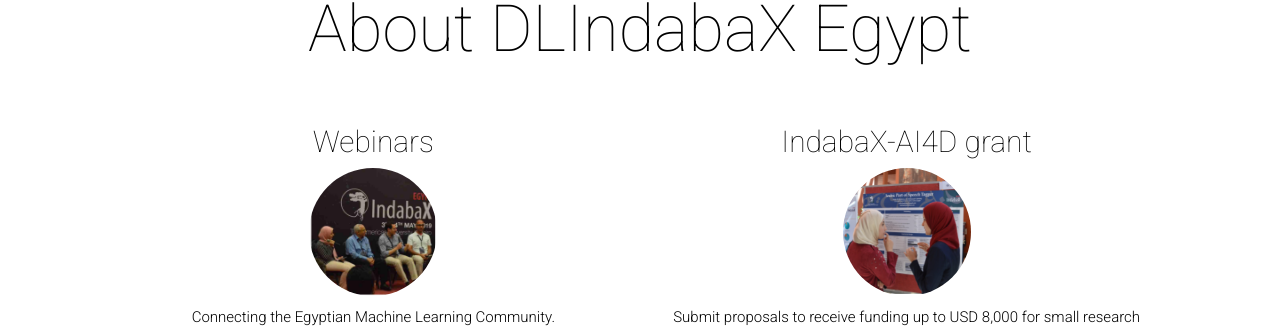
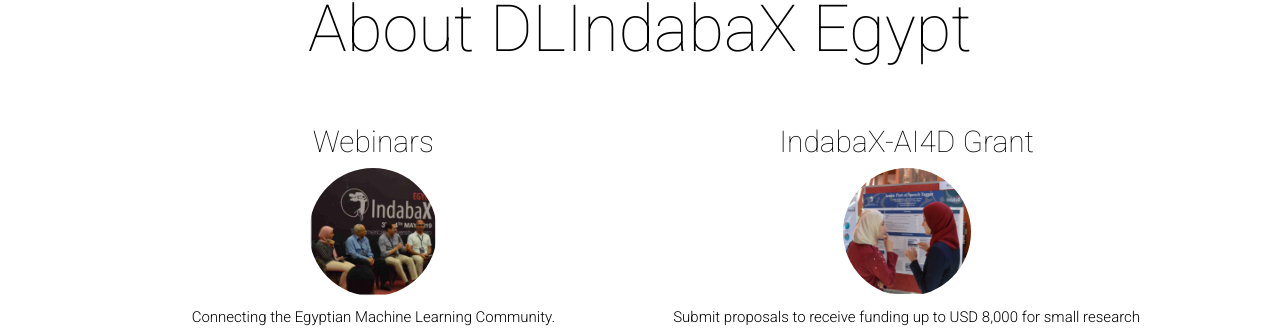
Before and after one commit to IndabaXEgypt/indabaxegypt.github.io, a Jekyll site: the page built from index.html, in a window 1280 px wide and 900 px high, scrolled down 840 px. Shown: the part 136-464 px from the top of the window. Built offline with Jekyll 4.4.1, drawn with Linux system fonts in a browser that asks for light colours; nearby versions of some CDN libraries; comment, search, counter and statistics services are not loaded.

Commit message:
From 'IndabaX-AI4D grant' to 'IndabaX-AI4D Grant'.

```diff
--- a/_config.yml
+++ b/_config.yml
@@ -70,7 +70,7 @@
 aboutTitle: "About DLIndabaX Egypt"
 aboutBlock:
  - {title: "Webinars", image: "dlindabax.png", text: "Connecting the Egyptian Machine Learning Community." }
- - {title: "IndabaX-AI4D grant", image: "poster.png", text: "Submit proposals to receive funding up to USD 8,000 for small research projects with a development focus, which will be completed by the end of February 2021. Submission deadline: 6 July 2020." }
+ - {title: "IndabaX-AI4D Grant", image: "poster.png", text: "Submit proposals to receive funding up to USD 8,000 for small research projects with a development focus, which will be completed by the end of February 2021. Submission deadline: 6 July 2020." }
 # - {title: "Hackathon", image: "hackathon.jpg", text: "Full-day freestyle hackathon solving one of the challenging problems in Egypt! Grab your team and join our hackathon." }
  #-
 
```
